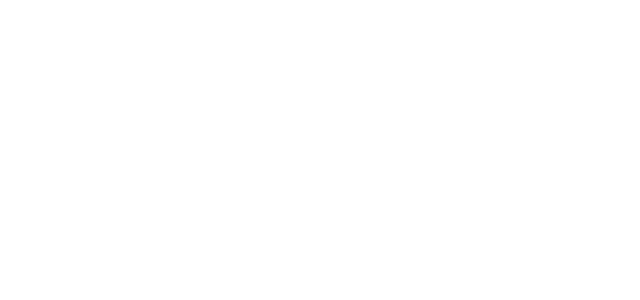
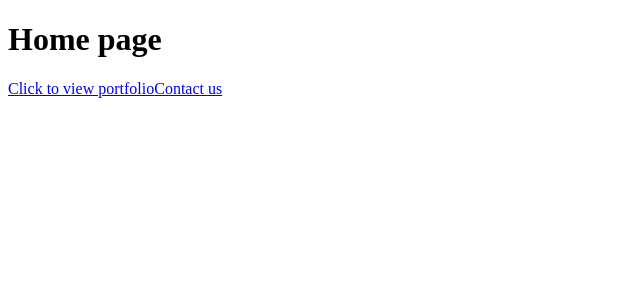
Before and after one commit to TbcProjects/minimalist-portfolio, a Next.js app: page / in a window 1280 px wide. Shown: the top 300 px of the page, without its empty margins (0-640 px from the left). Built offline with nearby package versions, Linux system fonts and the light colour scheme.

Commit message:
Test routing with links on all pages

```diff
--- a/src/app/page.tsx
+++ b/src/app/page.tsx
@@ -1,3 +1,13 @@
+import Link from "next/link";
+
 export default function Home() {
-  return <main></main>;
+  return (
+    <main>
+      <h1>Home page</h1>
+      <div>
+        <Link href="/portfolio">Click to view portfolio</Link>
+        <Link href="/contact">Contact us</Link>
+      </div>
+    </main>
+  );
 }
```
Also changed, not shown: src/app/contact/page.tsx (+6 -1 lines), src/app/portfolio/page.tsx (+8 -1 lines).
